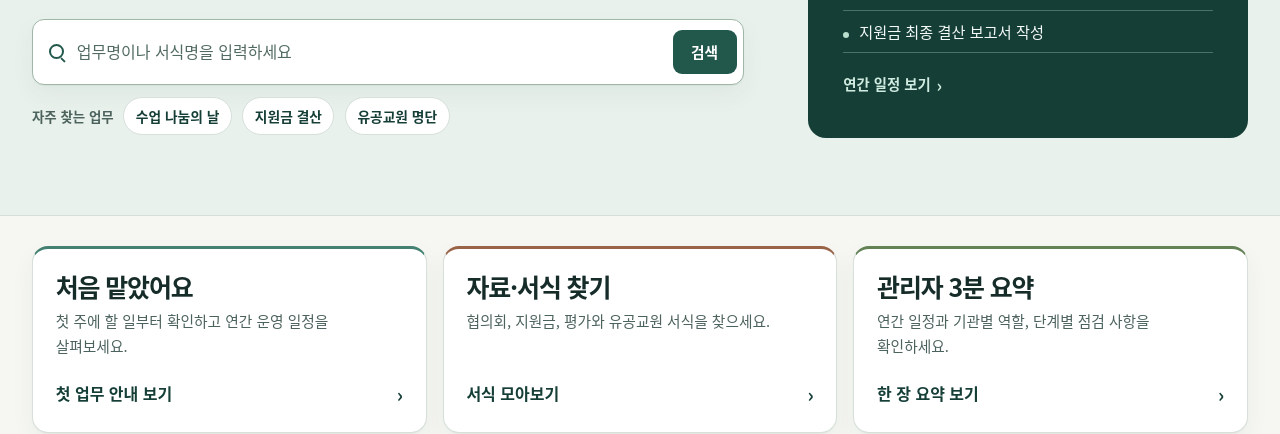
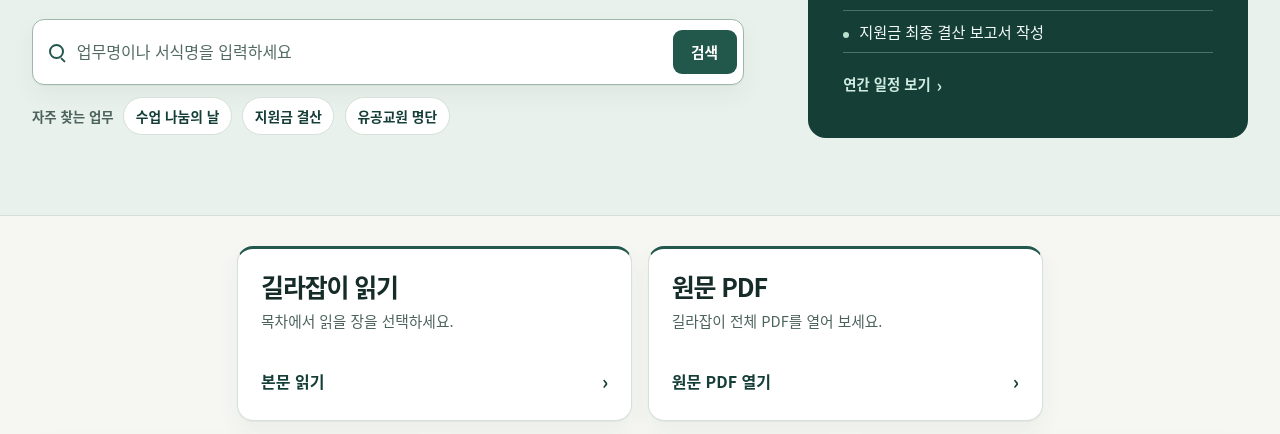
Before and after one commit to kuro095-gif/research-school-webzine, a plain HTML site: page docs/index.html in a window 1280 px wide. Shown: the part 340-774 px from the top of the page. Drawn offline with Linux system fonts and the light colour scheme.

Commit message:
홈에 길라잡이 읽기와 원문 PDF 카드 추가

```diff
--- a/docs/assets/site.css
+++ b/docs/assets/site.css
@@ -118,8 +118,14 @@ main { min-height: 62vh; }
 .month-panel :focus-visible { outline-color: #c4f3d8; }
 
 .home-main { padding-block: 30px 52px; }
-.entry-grid { display: grid; grid-template-columns: repeat(3,minmax(0,1fr)); gap: 16px; }
+.entry-grid { --entry-gap: 16px; display: grid; grid-template-columns: repeat(3,minmax(0,1fr)); gap: var(--entry-gap); }
+.entry-grid--featured {
+  grid-template-columns: repeat(2,minmax(0,1fr));
+  width: calc((200% - var(--entry-gap)) / 3);
+  margin: 0 auto var(--entry-gap);
+}
 .entry-card { display: flex; flex-direction: column; min-height: 175px; padding: 1.32rem 1.42rem 1rem; border: 1px solid var(--border); border-radius: var(--radius); box-shadow: var(--shadow); background: var(--paper); }
+.entry-grid--featured .entry-card { border-top: 3px solid var(--green); }
 .entry-card h2 { font-size: clamp(1.17rem, 2vw, 1.56rem); margin-bottom: .32rem; }
 .entry-card p { flex: 1; color: var(--muted); margin: 0 0 .85rem; font-size: .92rem; }
 .entry-card.start { border-top: 3px solid #438071; }
@@ -258,7 +264,8 @@ textarea::placeholder { color: var(--muted); }
   .home-main { padding-block: 20px 35px; }
   .entry-card { min-height: auto; padding: 1rem 1.06rem .6rem; }
   .entry-card p { margin-bottom: .35rem; }
-  .entry-grid { gap: 11px; }
+  .entry-grid { --entry-gap: 11px; }
+  .entry-grid--featured { grid-template-columns: repeat(2,minmax(0,1fr)); width: 100%; }
   .home-shortcuts { gap: 8px; }
   .reader-layout { display: block; padding-block: 12px 40px; }
   .reader-toc { top: var(--header-height); margin: 0 0 12px; }
@@ -283,6 +290,7 @@ textarea::placeholder { color: var(--muted); }
 }
 @media (max-width: 365px) {
   .shell { width: calc(100% - 24px); }
+  .entry-grid--featured { grid-template-columns: minmax(0,1fr); }
   .brand { gap: .4rem; }
   .brand strong { font-size: .92rem; }
   .header-search { display: none; }
--- a/docs/index.html
+++ b/docs/index.html
@@ -60,6 +60,18 @@
       </div>
     </section>
     <section class="shell home-main" aria-label="이용 목적별 안내">
+      <div class="entry-grid entry-grid--featured" role="group" aria-label="길라잡이 바로가기">
+        <article class="entry-card">
+          <h2>길라잡이 읽기</h2>
+          <p>목차에서 읽을 장을 선택하세요.</p>
+          <a class="entry-link" href="read.html#summary">본문 읽기<span aria-hidden="true">›</span></a>
+        </article>
+        <article class="entry-card">
+          <h2>원문 PDF</h2>
+          <p>길라잡이 전체 PDF를 열어 보세요.</p>
+          <a class="entry-link" href="#pdf-info" data-guide-link>원문 PDF 열기<span aria-hidden="true">›</span></a>
+        </article>
+      </div>
       <div class="entry-grid">
           <article class="entry-card start">
             <h2>처음 맡았어요</h2><p>첫 주에 할 일부터 확인하고 연간 운영 일정을 살펴보세요.</p><a class="entry-link" href="start.html">첫 업무 안내 보기<span aria-hidden="true">›</span></a>
```
